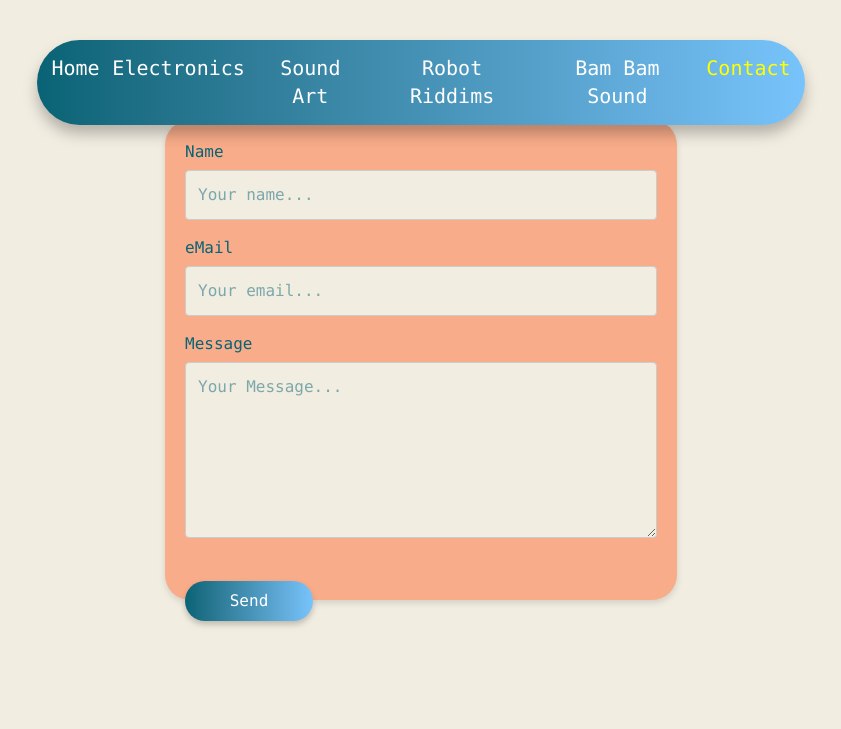
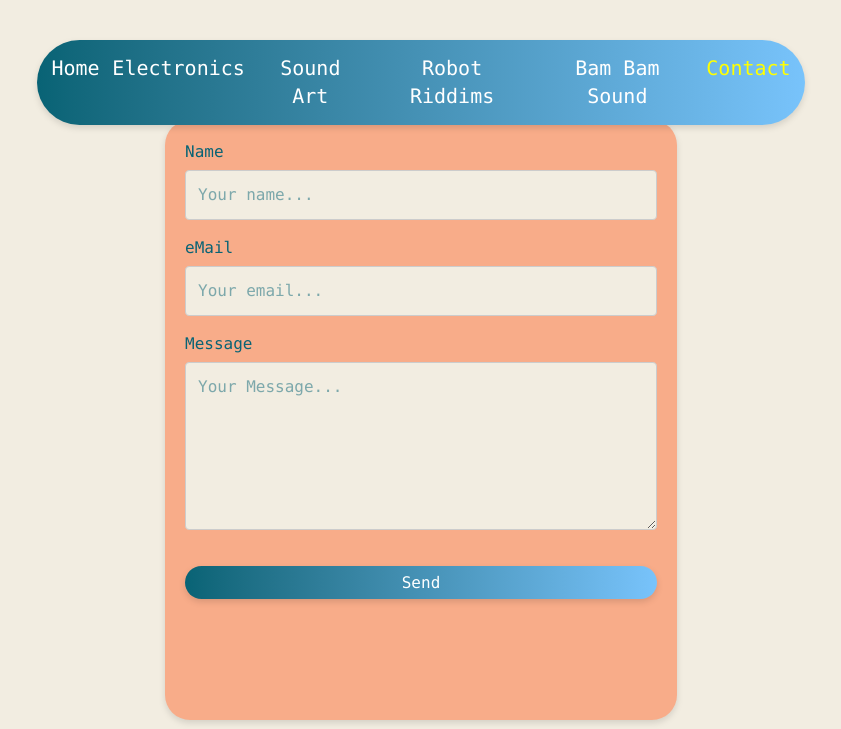
Before and after one commit to the-duckchild/Projects-Website, a website: page contactform.html in a window 1280 px wide. Shown: the top 729 px of the page, without its empty margins (219-1060 px from the left). Drawn offline with Linux system fonts and the light colour scheme.

Commit message:
fixed highlight behaviour

```diff
--- a/contactform.html
+++ b/contactform.html
@@ -27,10 +27,10 @@
     <main
       class="flex flex-col grow min-h-screen"
     >
-    <div class="container flex w-[40%] portrait:w-[80%] h-[60%] portrait:h-[75%]  font-mono  text-[#086375] drop-shadow-md">
-      <form method="post" id="form" autocomplete="on" netlify-honeypot="byeByeBots" data-netlify="true" data-netlify-recaptcha="true" class="grow">
+    <div class="container flex w-[40%] portrait:w-[80%] h-[75%] font-mono  text-[#086375] drop-shadow-md flex-nowrap">
+      <form method="post" id="form" autocomplete="on" netlify-honeypot="byeByeBots" data-netlify="true" data-netlify-recaptcha="true" class="grow flex flex-col flex-nowrap">
 
-        <div class="col-span-3 font-base xl:font-2xl"></div>
+        <div class="flex col-span-3 font-base xl:font-2xl"></div>
         <label for="name">Name</label>
         <input type="text" id="name" name="name" placeholder="Your name..." required class="border" class="text-[#086375]" autocomplete="on">
         <div class="col-span-3" ></div>
@@ -40,10 +40,10 @@
 
         <input type="hidden" name="access_key" value="2334f25b-3fca-4cc3-a6e0-b10fe4ea79e6">
         <label for="message">Message</label>
-        <textarea id="message" name="message" placeholder="Your Message..." class="h-[40%] portrait:h-[25%]" required></textarea>
+        <textarea id="message" name="message" placeholder="Your Message..." class="h-[30%] portrait:h-[40%]" required></textarea>
         <div data-netlify-recaptcha="true" class="mb-5"></div>
         <div id="result"></div>
-        <button type="submit" class="w-[8rem] p-[0.5rem] cursor-pointer bg-linear-to-r from-[#086375] to-[#78c3fb] text-[#FFFFFF] drop-shadow-md hover:text-[#FFFF00] hover:font-bold rounded-[50px] object-contain ">Send</button>
+        <button type="submit" class="shrink w-[1] p-[1%] cursor-pointer bg-linear-to-r from-[#086375] to-[#78c3fb] text-[#FFFFFF] drop-shadow-md hover:text-[#FFFF00] hover:font-bold rounded-[50px] object-contain ">Send</button>
       </form>
 
     </div>
--- a/src/scripts/navbarContextHighlight.js
+++ b/src/scripts/navbarContextHighlight.js
@@ -1,9 +1,10 @@
 function navbarContextHighlight(){
-    const currentPathname = window.location.pathname
+    const currentPathname = window.location.href
     const navLinks = document.querySelectorAll(".navBarElement");
 
     navLinks.forEach(navLink =>{
-        if (navLink.href && navLink.href.includes(currentPathname)) {
+        navLink.classList.remove("textHighlight");
+        if (navLink.href === currentPathname) {
         navLink.classList.add("textHighlight");
     }
 });
--- a/src/scripts/navbarManager.js
+++ b/src/scripts/navbarManager.js
@@ -7,15 +7,15 @@ class Navbar extends HTMLElement {
       class="hidden landscape:flex justify-center text-center sticky top-0 z-51 "
     >
       <nav id="navBar"
-        class="fixed flex font-mono justify-center align-center bg-linear-to-r from-[#086375] to-[#78c3fb] text-[#ffffff] drop-shadow-xl/25 text-[calc(1vh+1vw*0.50)] lg:text-[calc(1vh+1vw*0.8)] xl:text-lg m-[5vh] w-90% md:w-[60%] rounded-[25px] md:rounded-[50px] overflow-hidden"
+        class="fixed flex font-mono justify-center align-center bg-linear-to-r from-[#086375] to-[#78c3fb] text-[#ffffff] drop-shadow-md  m-[5vh] w-90% md:w-[60%] rounded-[25px] md:rounded-[50px] overflow-hidden"
       >
         <ul
-          class="flex flex-row text-center p-0 overflow-hidden list-none m-[8px] text-base xl:text-xl"
+          class="flex flex-row text-center p-0 overflow-hidden list-none m-[8px] text-sm lg:text-base xl:text-xl"
         >
           <li id="homeLink"
             class="rounded-[50px] hover:bg-[rgba(244,116,59,0.6)] p-[0.5vw] text-center"
           >
-            <a href="/index.html" class="navBarElement block p=[0.1em] hover:text-[#086375]"
+            <a href="/" class="text-white navBarElement block p=[0.1em] hover:text-[#086375]"
               >Home</a
             >
           </li>
--- a/styles/styles.css
+++ b/styles/styles.css
@@ -1,10 +1,12 @@
 @import "tailwindcss";
+
 
 
 html, body {
   overflow: auto;
-  height: 100vh;}
-
+  height: 100vh;
+  color: #FFFFFF
+}
 
 input[type="text"],
 select,
```
Also changed, not shown: index.html (+2 -2 lines), src/output.css.
